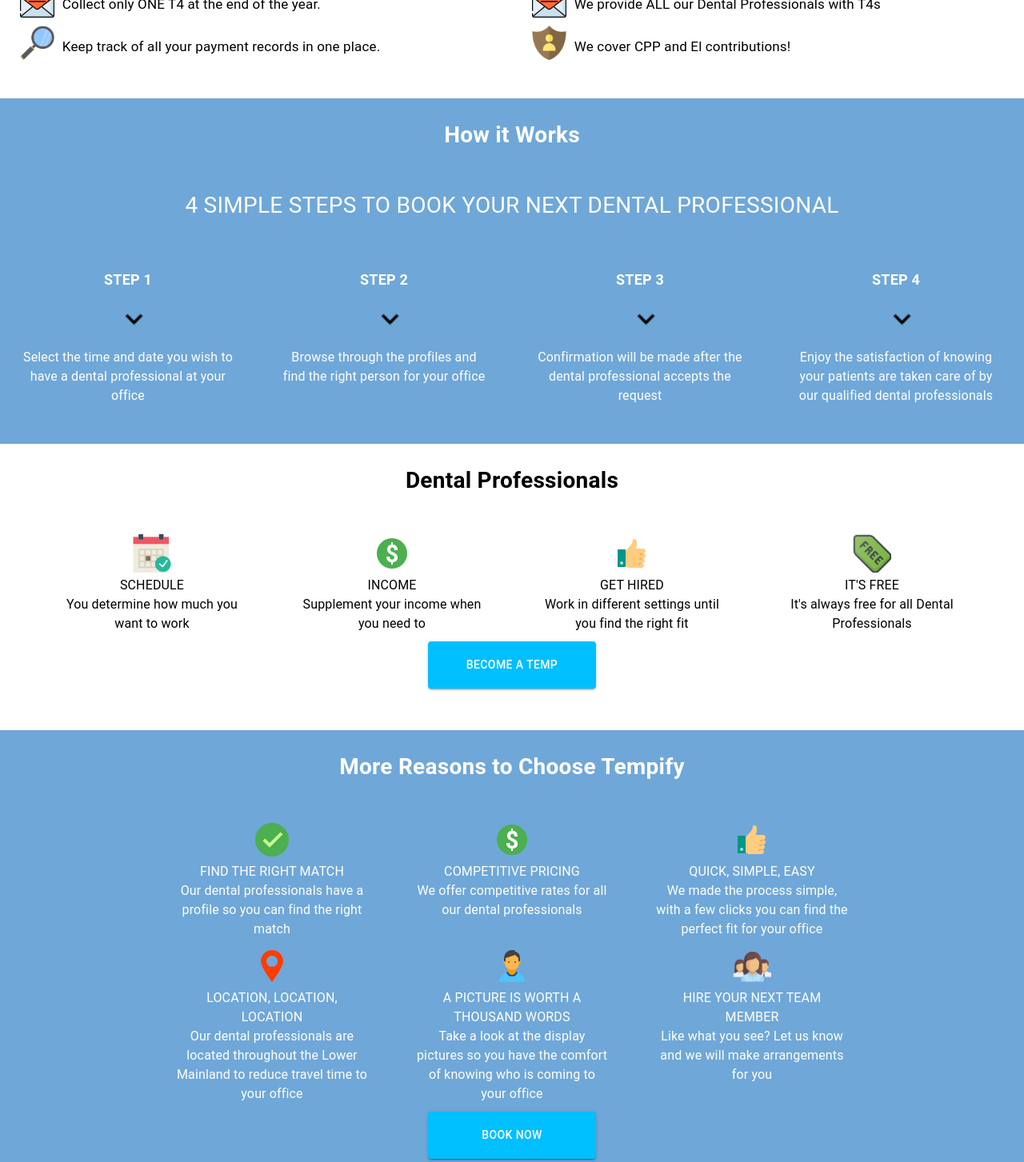
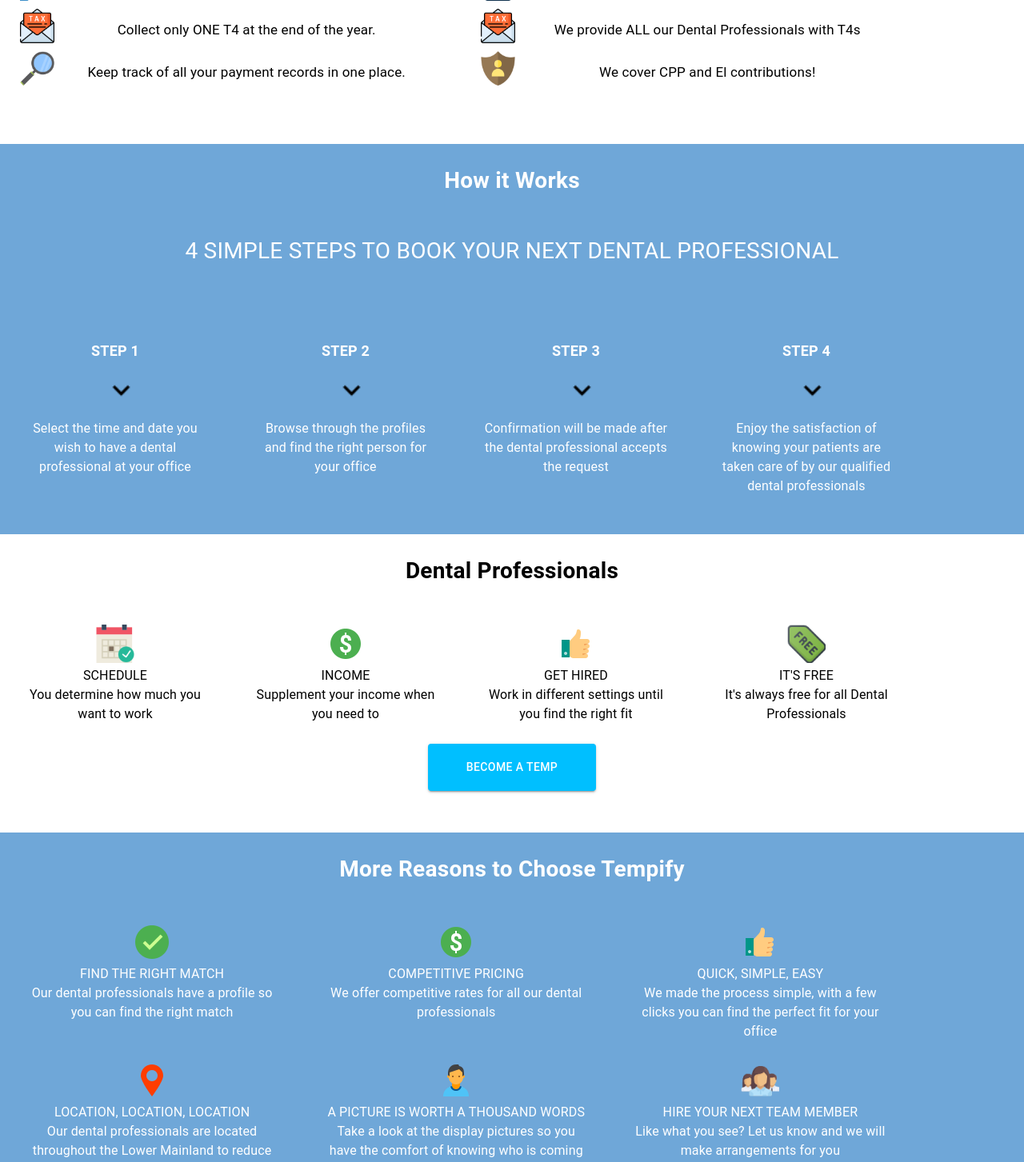
Before and after one commit to Dhillon-Prabh/Tempify, a React (Create React App) app in the folder client/: page / in a window 1280 px wide. Shown: the part 320-1773 px from the top of the page at 80% size. Built offline with nearby package versions, Linux system fonts and the light colour scheme.

Commit message:
css changes

```diff
--- a/client/src/components/Block/Block.css
+++ b/client/src/components/Block/Block.css
@@ -13,23 +13,24 @@
 
 .header1 {
     padding-top: 25px;
-    padding-bottom: 46px;
+    padding-bottom: 1.65em;
     font-size: 1.75em !important;
     font-weight: bold !important;
 }
 
 .header2 {
-    padding-bottom: 42px;
+    padding-bottom: 2.625em;
     font-size: 1.75em !important;
 }
 
 .columns {
-    padding-top: 16px;
-    padding-bottom: 38px;
+    padding-top: 1em;
+    padding-bottom: 2.4em;
 }
 
 .block1Column {
     width: 50%;
+    padding-bottom: 25px;
 }
 
 .block2Column {
@@ -39,11 +40,22 @@
     padding-bottom: 10px;
 }
 
-.column {
-    width: 300px;
-    padding-left: 29px;
-    padding-right: 29px;
-    padding-bottom: 10px;
+.block3Column {
+    width: 25%;
+    padding-left: 25px;
+    padding-right: 25px;
+    padding-bottom: 25px;
+}
+
+.blockRow {
+    max-width: 72em;
+}
+
+.block4Column {
+    width: 33%;
+    padding-left: 25px;
+    padding-right: 25px;
+    padding-bottom: 25px;
 }
 
 .block1ColumnTitle {
--- a/client/src/components/Block/Block.js
+++ b/client/src/components/Block/Block.js
@@ -24,15 +24,15 @@
 class Block1 extends React.Component {
     render() {
         return (
-            <Grid container direction="column" justify='center' className="test">
+            <Grid container direction="column" align='center' className="test">
                 <Typography align='center' className='header1'>
                     Why Choose Tempify?
                 </Typography>
                 <Typography align='center' className='blueText header2' variant='h2'>
                     WE HANDLE THE ENTIRE PAYMENT PROCESS!
                 </Typography>
-                <Grid container direction='row' justify='center' className='columns'>
-                    <Grid item justify='center' direction='column' className='block1Column'>
+                <Grid container direction='row' justify='center' className='columns blockRow'>
+                    <Grid item direction='column' className='block1Column'>
                         <Typography className='block1ColumnTitle'>
                             DENTAL PROFESSIONALS
                         </Typography>
@@ -40,7 +40,7 @@
                         <Row img={tax} content="Collect only ONE T4 at the end of the year."/>
                         <Row img={research} content="Keep track of all your payment records in one place."/>
                     </Grid>
-                    <Grid item justify='center' direction='column' className='block1Column'>
+                    <Grid item direction='column' className='block1Column'>
                         <Typography className='block1ColumnTitle'>
                             DENTAL OFFICES
                         </Typography>
@@ -69,21 +69,21 @@
 class Block2 extends React.Component {
     render() {
         return (
-            <Grid container direction="column" justify='center' className='blueBlock'>
-                <Typography align='center' className='header1'>
+            <Grid container direction="column" align='center' className='blueBlock'>
+                <Typography className='header1'>
                     How it Works
                 </Typography>
-                <Typography align='center' className='header2'>
+                <Typography className='header2'>
                     4 SIMPLE STEPS TO BOOK YOUR NEXT DENTAL PROFESSIONAL
                 </Typography>
-                <Grid container direction='row' justify='center' className='columns'>
-                    <Grid item justify='center' direction='column' className='block2Column'>
+                <Grid container direction='row' className='columns blockRow'>
+                    <Grid item direction='column' className='block2Column'>
                         <Typography align='center' className='columnTitle'>
                             STEP 1
                         </Typography>
                         <Col img={down} content="Select the time and date you wish to have a dental professional at your office"/>
                     </Grid>
-                    <Grid item justify='center' direction='column' className='block2Column'>
+                    <Grid item direction='column' className='block2Column'>
                         <Typography align='center' className='columnTitle'>
                             STEP 2
                         </Typography>
@@ -125,7 +125,7 @@
                 <Typography align='center' className='header1'>
                     Dental Professionals
                 </Typography>
-                <Grid container direction='row' justify='center'>
+                <Grid container direction='row' justify='center' className='blockRow'>
                     <Col2 image={calendar} title='SCHEDULE' content='You determine how much you want to work'/>
                     <Col2 image={dollar} title='INCOME' content='Supplement your income when you need to'/>
                     <Col2 image={thumbUp} title='GET HIRED' content='Work in different settings until you find the right fit'/>
@@ -148,15 +148,15 @@
                 <Typography align='center' className='header1'>
                     More Reasons to Choose Tempify
                 </Typography>
-                <Grid container direction='row' justify='center'>
-                    <Col2 image={ok} title='FIND THE RIGHT MATCH' content='Our dental professionals have a profile so you can find the right match'/>
-                    <Col2 image={dollar} title='COMPETITIVE PRICING' content='We offer competitive rates for all our dental professionals'/>
-                    <Col2 image={thumbUp} title='QUICK, SIMPLE, EASY' content='We made the process simple, with a few clicks you can find the perfect fit for your office'/>
+                <Grid container direction='row' className='blockRow'>
+                    <Col3 image={ok} title='FIND THE RIGHT MATCH' content='Our dental professionals have a profile so you can find the right match'/>
+                    <Col3 image={dollar} title='COMPETITIVE PRICING' content='We offer competitive rates for all our dental professionals'/>
+                    <Col3 image={thumbUp} title='QUICK, SIMPLE, EASY' content='We made the process simple, with a few clicks you can find the perfect fit for your office'/>
                 </Grid>
-                <Grid container direction='row' justify='center'>
-                    <Col2 image={marker} title='LOCATION, LOCATION, LOCATION' content='Our dental professionals are located throughout the Lower Mainland to reduce travel time to your office'/>
-                    <Col2 image={userImage} title='A PICTURE IS WORTH A THOUSAND WORDS' content='Take a look at the display pictures so you have the comfort of knowing who is coming to your office'/>
-                    <Col2 image={network} title='HIRE YOUR NEXT TEAM MEMBER' content='Like what you see? Let us know and we will make arrangements for you'/>
+                <Grid container direction='row' className='blockRow'>
+                    <Col3 image={marker} title='LOCATION, LOCATION, LOCATION' content='Our dental professionals are located throughout the Lower Mainland to reduce travel time to your office'/>
+                    <Col3 image={userImage} title='A PICTURE IS WORTH A THOUSAND WORDS' content='Take a look at the display pictures so you have the comfort of knowing who is coming to your office'/>
+                    <Col3 image={network} title='HIRE YOUR NEXT TEAM MEMBER' content='Like what you see? Let us know and we will make arrangements for you'/>
                 </Grid>
                 <Container>
                     <Button className='blueButton' color="primary" variant='contained'>
@@ -170,7 +170,21 @@
 
 const Col2 = (props) => {
     return (
-        <Grid item justify='center' direction='column' align='center' className='column'>
+        <Grid item justify='center' direction='column' align='center' className='block3Column'>
+            <img src={props.image} className="img2" alt=""/>
+            <Typography align='center'>
+                {props.title}
+            </Typography>
+            <Typography align='center'>
+                {props.content}
+            </Typography>
+        </Grid>
+    );
+}
+
+const Col3 = (props) => {
+    return (
+        <Grid item justify='center' direction='column' align='center' className='block4Column'>
             <img src={props.image} className="img2" alt=""/>
             <Typography align='center'>
                 {props.title}
```
